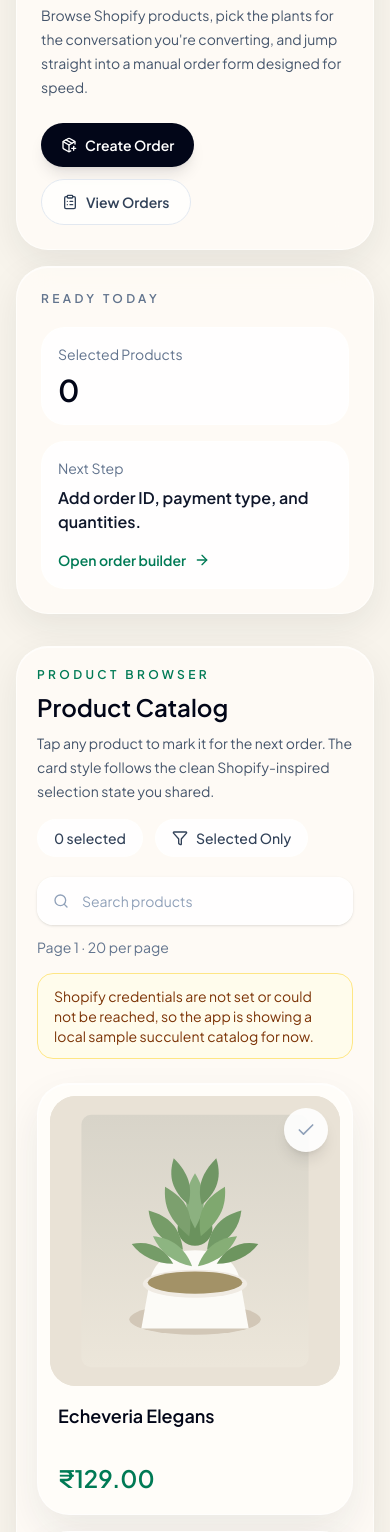
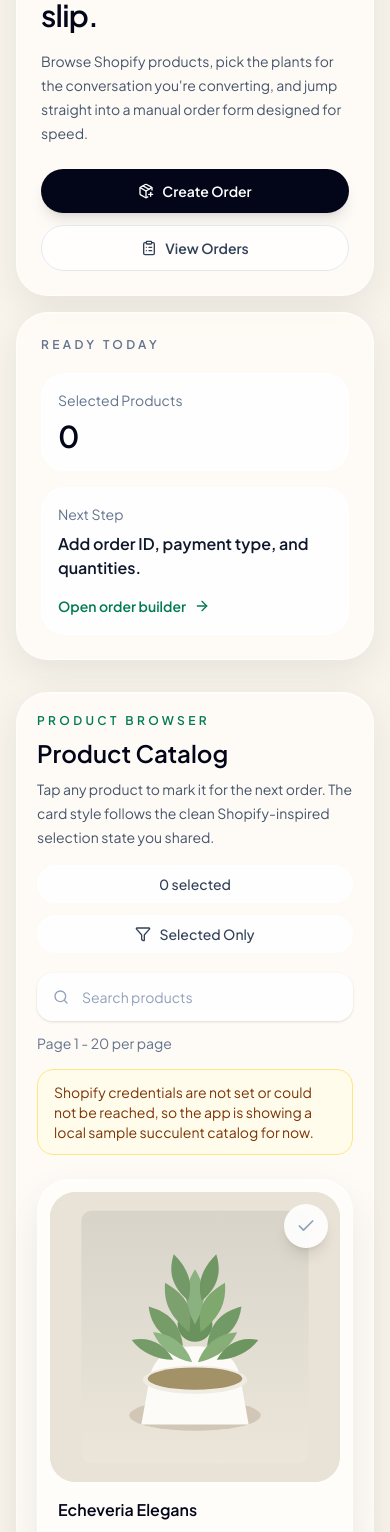
Before and after one commit to harshitpathak1238/succulent-sphere-order-desk, a Next.js app: page / in a window 390 px wide. Shown: the part 468-2000 px from the top of the page. Built offline with nearby package versions, Linux system fonts and the light colour scheme.

Commit message:
Add responsive order desk updates and stock-aware product cards

```diff
--- a/src/app/layout.tsx
+++ b/src/app/layout.tsx
@@ -31,11 +31,11 @@ export default function RootLayout({
       lang="en"
       className={`${jakarta.variable} ${plexMono.variable} h-full antialiased`}
     >
-      <body className="min-h-screen bg-[radial-gradient(circle_at_top_left,_rgba(74,222,128,0.16),_transparent_34%),radial-gradient(circle_at_top_right,_rgba(251,191,36,0.14),_transparent_22%),linear-gradient(180deg,_#f8f4ec_0%,_#f3eee5_100%)]">
+      <body className="min-h-screen overflow-x-hidden bg-[radial-gradient(circle_at_top_left,_rgba(74,222,128,0.16),_transparent_34%),radial-gradient(circle_at_top_right,_rgba(251,191,36,0.14),_transparent_22%),linear-gradient(180deg,_#f8f4ec_0%,_#f3eee5_100%)]">
         <Providers />
-        <div className="mx-auto flex min-h-screen w-full max-w-7xl flex-col px-4 pb-12 sm:px-6 lg:px-8">
+        <div className="mx-auto flex min-h-screen w-full max-w-7xl min-w-0 flex-col px-4 pb-12 sm:px-6 lg:px-8">
           <AppNavigation />
-          <main className="flex-1 pb-20 pt-6 sm:pt-8">{children}</main>
+          <main className="min-w-0 flex-1 pb-20 pt-6 sm:pt-8">{children}</main>
         </div>
       </body>
     </html>
--- a/src/components/dashboard-home.tsx
+++ b/src/components/dashboard-home.tsx
@@ -29,6 +29,10 @@ export function DashboardHome() {
         const next = { ...current };
         delete next[product.id];
         return next;
+      }
+
+      if (!product.availableForSale) {
+        return current;
       }
 
       return {
@@ -74,11 +78,11 @@ export function DashboardHome() {
             designed for speed.
           </p>
 
-          <div className="mt-6 flex flex-wrap items-center gap-3">
+          <div className="mt-6 flex flex-col gap-3 sm:flex-row sm:flex-wrap sm:items-center">
             <button
               type="button"
               onClick={createOrder}
-              className="inline-flex items-center gap-2 rounded-full bg-slate-950 px-5 py-3 text-sm font-semibold text-white shadow-lg shadow-slate-950/10 hover:-translate-y-0.5"
+              className="inline-flex w-full items-center justify-center gap-2 rounded-full bg-slate-950 px-5 py-3 text-sm font-semibold text-white shadow-lg shadow-slate-950/10 hover:-translate-y-0.5 sm:w-auto"
             >
               <PackagePlus className="size-4" />
               {selectedCount > 0
@@ -88,7 +92,7 @@ export function DashboardHome() {
 
             <Link
               href="/orders"
-              className="inline-flex items-center gap-2 rounded-full border border-slate-200 bg-white/70 px-5 py-3 text-sm font-semibold text-slate-700 hover:border-emerald-100 hover:bg-white"
+              className="inline-flex w-full items-center justify-center gap-2 rounded-full border border-slate-200 bg-white/70 px-5 py-3 text-sm font-semibold text-slate-700 hover:border-emerald-100 hover:bg-white sm:w-auto"
             >
               <ClipboardList className="size-4" />
               View Orders
--- a/src/components/orders-list.tsx
+++ b/src/components/orders-list.tsx
@@ -60,7 +60,7 @@ export function OrdersList() {
 
           <Link
             href="/orders/new"
-            className="inline-flex items-center gap-2 rounded-full bg-slate-950 px-5 py-3 text-sm font-semibold text-white shadow-lg shadow-slate-950/10"
+            className="inline-flex w-full items-center justify-center gap-2 rounded-full bg-slate-950 px-5 py-3 text-sm font-semibold text-white shadow-lg shadow-slate-950/10 sm:w-auto"
           >
             <FilePlus2 className="size-4" />
             Create Order
--- a/src/components/product-browser.tsx
+++ b/src/components/product-browser.tsx
@@ -34,7 +34,7 @@ type ProductBrowserProps = {
 
 function ProductGridSkeleton() {
   return (
-    <div className="grid gap-4 sm:grid-cols-2 lg:grid-cols-3 xl:grid-cols-4">
+    <div className="grid gap-4 sm:grid-cols-2 xl:grid-cols-3 2xl:grid-cols-4">
       {Array.from({ length: 8 }).map((_, index) => (
         <div
           key={index}
@@ -185,8 +185,8 @@ export function ProductBrowser({
           </p>
         </div>
 
-        <div className="flex flex-wrap items-center gap-3">
-          <div className="rounded-full border border-white/70 bg-white/80 px-4 py-2 text-sm font-medium text-slate-700">
+        <div className="flex w-full flex-col gap-3 sm:w-auto sm:flex-row sm:flex-wrap sm:items-center">
+          <div className="rounded-full border border-white/70 bg-white/80 px-4 py-2 text-center text-sm font-medium text-slate-700">
             {selectionMode === "quantity"
               ? `${selectedUnitsCount} total items`
               : `${selectedCount} selected`}
@@ -195,7 +195,7 @@ export function ProductBrowser({
             type="button"
             onClick={() => setShowSelectedOnly((current) => !current)}
             className={cn(
-              "inline-flex items-center gap-2 rounded-full border px-4 py-2 text-sm font-medium",
+              "inline-flex items-center justify-center gap-2 rounded-full border px-4 py-2 text-sm font-medium",
               showSelectedOnly
                 ? "border-emerald-500 bg-emerald-500 text-white"
                 : "border-white/70 bg-white/80 text-slate-700",
@@ -207,8 +207,8 @@ export function ProductBrowser({
         </div>
       </div>
 
-      <div className="mt-5 flex flex-col gap-3 sm:flex-row sm:items-center sm:justify-between">
-        <label className="relative block w-full max-w-md">
+      <div className="mt-5 flex flex-col gap-3 lg:flex-row lg:items-center lg:justify-between">
+        <label className="relative block w-full lg:max-w-md">
           <Search className="pointer-events-none absolute left-4 top-1/2 size-4 -translate-y-1/2 text-slate-400" />
           <input
             value={searchInput}
@@ -223,7 +223,7 @@ export function ProductBrowser({
           <span>
             {showSelectedOnly
               ? `${visibleProducts.length} selected products`
-              : `Page ${pageIndex + 1} · 20 per page`}
+              : `Page ${pageIndex + 1} - 20 per page`}
           </span>
         </div>
       </div>
@@ -251,7 +251,7 @@ export function ProductBrowser({
         ) : (
           <motion.div
             layout
-            className="grid gap-4 sm:grid-cols-2 lg:grid-cols-3 xl:grid-cols-4"
+            className="grid gap-4 sm:grid-cols-2 xl:grid-cols-3 2xl:grid-cols-4"
           >
             <AnimatePresence>
               {visibleProducts.map((product) => {
@@ -284,12 +284,12 @@ export function ProductBrowser({
       </div>
 
       {!showSelectedOnly ? (
-        <div className="mt-6 flex items-center justify-between">
+        <div className="mt-6 flex flex-col gap-3 sm:flex-row sm:items-center sm:justify-between">
           <button
             type="button"
             onClick={previousPage}
             disabled={pageIndex === 0 || loading}
-            className="rounded-full border border-white/70 bg-white/80 px-4 py-2 text-sm font-semibold text-slate-700 disabled:cursor-not-allowed disabled:opacity-50"
+            className="w-full rounded-full border border-white/70 bg-white/80 px-4 py-2 text-sm font-semibold text-slate-700 disabled:cursor-not-allowed disabled:opacity-50 sm:w-auto"
           >
             Previous
           </button>
@@ -298,7 +298,7 @@ export function ProductBrowser({
             type="button"
             onClick={nextPage}
             disabled={!catalog?.pageInfo.hasNextPage || loading}
-            className="rounded-full bg-slate-950 px-4 py-2 text-sm font-semibold text-white shadow-lg shadow-slate-950/10 disabled:cursor-not-allowed disabled:opacity-50"
+            className="w-full rounded-full bg-slate-950 px-4 py-2 text-sm font-semibold text-white shadow-lg shadow-slate-950/10 disabled:cursor-not-allowed disabled:opacity-50 sm:w-auto"
           >
             Next
           </button>
--- a/src/components/product-card.tsx
+++ b/src/components/product-card.tsx
@@ -1,6 +1,7 @@
 /* eslint-disable @next/next/no-img-element */
 "use client";
 
+import { useState } from "react";
 import { motion } from "framer-motion";
 import { Check, Minus, Plus } from "lucide-react";
 import type { Product } from "@/lib/types";
@@ -25,46 +26,83 @@ export function ProductCard({
   onIncrease,
   onDecrease,
 }: ProductCardProps) {
+  const [blockedTapCount, setBlockedTapCount] = useState(0);
   const formattedPrice = formatCurrency(product.price);
+  const outOfStock = !product.availableForSale;
+
+  const handleCardClick = () => {
+    if (outOfStock && !selected) {
+      setBlockedTapCount((current) => current + 1);
+      return;
+    }
+
+    onToggle();
+  };
 
   return (
     <motion.button
       layout
       type="button"
-      whileHover={{ y: -4 }}
+      whileHover={outOfStock ? undefined : { y: -4 }}
       whileTap={{ scale: 0.985 }}
-      onClick={onToggle}
+      animate={
+        blockedTapCount > 0
+          ? { x: [0, -8, 8, -6, 6, -3, 3, 0] }
+          : { x: 0 }
+      }
+      transition={{ duration: 0.34, ease: "easeInOut" }}
+      onClick={handleCardClick}
+      aria-disabled={outOfStock && !selected}
       className={cn(
         "surface-card-strong group relative overflow-hidden rounded-[2rem] border p-3 text-left",
+        outOfStock && !selected && "cursor-not-allowed",
         selected
           ? "border-emerald-400 shadow-[0_20px_48px_rgba(21,180,108,0.18)]"
           : "border-white/70 hover:border-emerald-200",
+        outOfStock &&
+          !selected &&
+          "border-slate-200 bg-slate-50/90 text-slate-400 saturate-0",
       )}
     >
       <div className="relative overflow-hidden rounded-[1.6rem] bg-[#ebe4d8]">
         <img
           src={product.image ?? "/product-placeholder.svg"}
           alt={product.name}
-          className="aspect-square w-full object-cover transition duration-300 group-hover:scale-[1.02]"
+          className={cn(
+            "aspect-square w-full object-cover transition duration-300",
+            outOfStock ? "opacity-70" : "group-hover:scale-[1.02]",
+          )}
         />
         <div
           className={cn(
             "absolute right-3 top-3 flex size-11 items-center justify-center rounded-full shadow-lg",
             selected
               ? "bg-emerald-500 text-white"
+              : outOfStock
+                ? "bg-slate-200/95 text-slate-500"
               : "bg-white/90 text-slate-400",
           )}
         >
           <Check className="size-5" />
         </div>
+        {outOfStock ? (
+          <div className="absolute bottom-3 left-3 rounded-full bg-slate-950/85 px-3 py-1 text-[11px] font-semibold uppercase tracking-[0.24em] text-white">
+            Sold Out
+          </div>
+        ) : null}
       </div>
 
       <div className="px-2 pb-2 pt-4">
-        <h4 className="line-clamp-2 min-h-14 text-lg font-semibold leading-7 text-slate-950">
+        <h4 className="line-clamp-2 min-h-12 text-base font-semibold leading-6 text-slate-950 sm:min-h-14 sm:text-lg sm:leading-7">
           {product.name}
         </h4>
         {formattedPrice ? (
-          <p className="mt-1 text-2xl font-semibold text-emerald-700">
+          <p
+            className={cn(
+              "mt-1 text-xl font-semibold sm:text-2xl",
+              outOfStock ? "text-slate-400" : "text-emerald-700",
+            )}
+          >
             {formattedPrice}
           </p>
         ) : (
@@ -73,18 +111,31 @@ export function ProductCard({
 
         {mode === "quantity" && selected ? (
           <div
-            className="mt-4 flex items-center justify-between rounded-2xl bg-emerald-50 px-3 py-2"
+            className={cn(
+              "mt-4 flex items-center justify-between rounded-2xl px-3 py-2",
+              outOfStock ? "bg-slate-100" : "bg-emerald-50",
+            )}
             onClick={(event) => event.stopPropagation()}
           >
-            <span className="text-xs font-semibold uppercase tracking-[0.24em] text-emerald-700">
-              Quantity
+            <span
+              className={cn(
+                "text-xs font-semibold uppercase tracking-[0.24em]",
+                outOfStock ? "text-slate-500" : "text-emerald-700",
+              )}
+            >
+              {outOfStock ? "Unavailable" : "Quantity"}
             </span>
 
             <div className="flex items-center gap-2">
               <button
                 type="button"
                 onClick={onDecrease}
-                className="flex size-9 items-center justify-center rounded-full border border-emerald-200 bg-white text-emerald-700"
+                className={cn(
+                  "flex size-9 items-center justify-center rounded-full border bg-white",
+                  outOfStock
+                    ? "border-slate-200 text-slate-500"
+                    : "border-emerald-200 text-emerald-700",
+                )}
               >
                 <Minus className="size-4" />
               </button>
@@ -94,15 +145,28 @@ export function ProductCard({
               <button
                 type="button"
                 onClick={onIncrease}
-                className="flex size-9 items-center justify-center rounded-full border border-emerald-200 bg-white text-emerald-700"
+                disabled={outOfStock}
+                className={cn(
+                  "flex size-9 items-center justify-center rounded-full border bg-white",
+                  outOfStock
+                    ? "cursor-not-allowed border-slate-200 text-slate-300"
+                    : "border-emerald-200 text-emerald-700",
+                )}
               >
                 <Plus className="size-4" />
               </button>
             </div>
           </div>
         ) : mode === "quantity" ? (
-          <div className="mt-4 rounded-2xl border border-dashed border-slate-200 px-3 py-3 text-xs font-medium uppercase tracking-[0.24em] text-slate-400">
-            Tap to add
+          <div
+            className={cn(
+              "mt-4 rounded-2xl border px-3 py-3 text-xs font-medium uppercase tracking-[0.24em]",
+              outOfStock
+                ? "border-slate-200 bg-slate-100/80 text-slate-500"
+                : "border-dashed border-slate-200 text-slate-400",
+            )}
+          >
+            {outOfStock ? "Out of stock" : "Tap to add"}
           </div>
         ) : null}
       </div>
--- a/src/lib/sample-products.ts
+++ b/src/lib/sample-products.ts
@@ -30,6 +30,7 @@ const sampleProducts: Product[] = [
   id: `sample-${index + 1}`,
   name,
   image: "/product-placeholder.svg",
+  availableForSale: (index + 1) % 6 !== 0,
   price: {
     amount: 129 + index * 8,
     currencyCode: "INR",
--- a/src/lib/shopify.ts
+++ b/src/lib/shopify.ts
@@ -11,6 +11,7 @@ const productQuery = `
         node {
           id
           title
+          availableForSale
           featuredImage {
             url
             altText
@@ -40,6 +41,7 @@ type ShopifyProductsResponse = {
         node: {
           id: string;
           title: string;
+          availableForSale?: boolean | null;
           featuredImage?: {
             url?: string | null;
             altText?: string | null;
@@ -89,6 +91,7 @@ function mapProduct(
     id: node.id,
     name: node.title,
     image: node.featuredImage?.url ?? null,
+    availableForSale: node.availableForSale ?? true,
     price: node.priceRange?.minVariantPrice?.currencyCode
       ? {
           amount,
--- a/src/lib/types.ts
+++ b/src/lib/types.ts
@@ -8,6 +8,7 @@ export type Product = {
   name: string;
   image: string | null;
   price: ProductPrice | null;
+  availableForSale: boolean;
 };
 
 export type ProductsResponse = {
```
Also changed, not shown: src/components/app-navigation.tsx (+4 -4 lines), src/components/order-detail.tsx (+21 -15 lines), src/components/order-form.tsx (+8 -0 lines).
